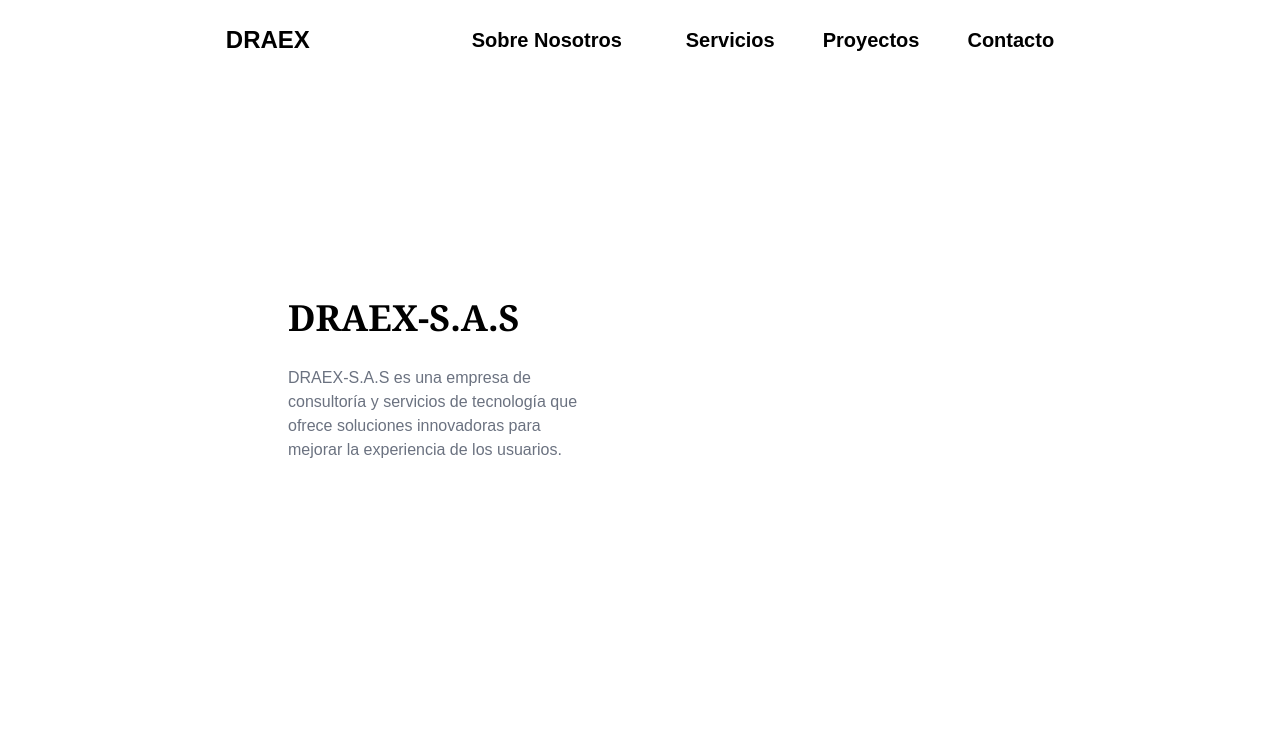
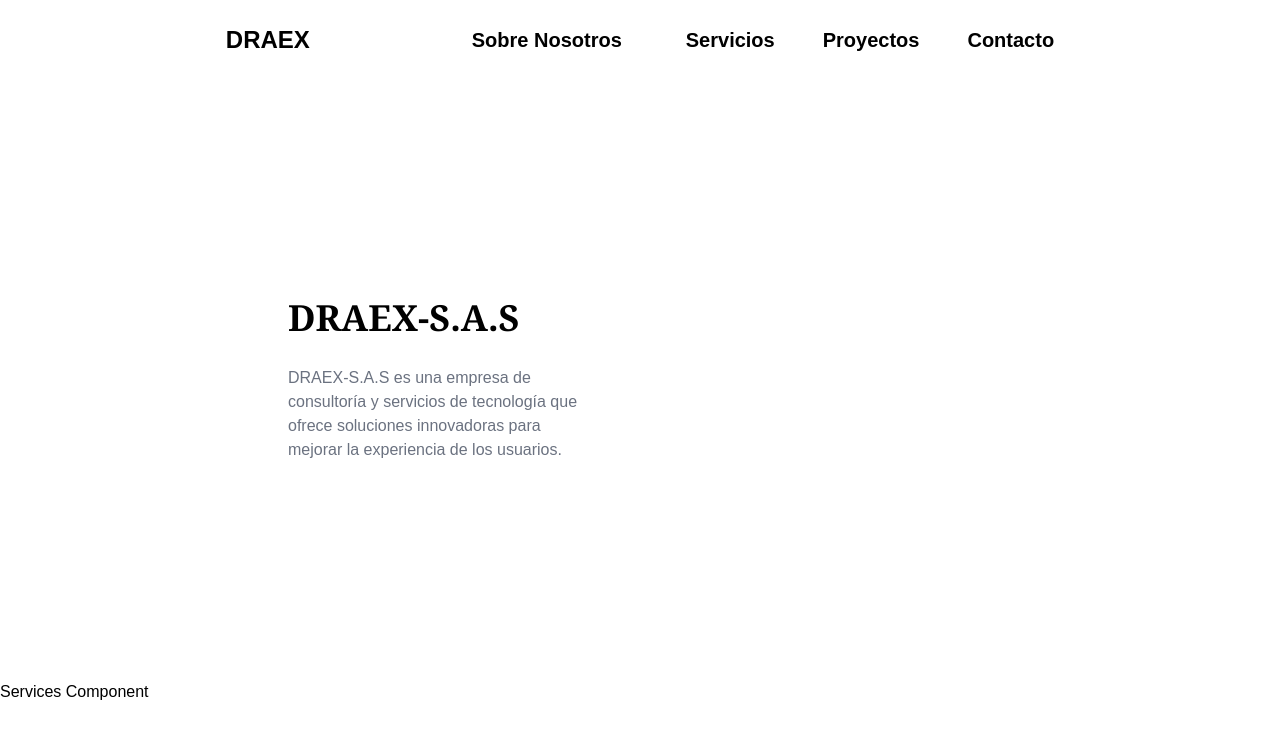
Before and after one commit to wacho91/DRAEX, a React (Vite) app: page / in a window 1280 px wide. Shown: the top 736 px of the page. Built offline with nearby package versions, Linux system fonts and the light colour scheme; a web font is replaced by a local one.

Commit message:
Componnet Services

```diff
--- a/src/App.jsx
+++ b/src/App.jsx
@@ -1,5 +1,6 @@
 import Hero from "./Components/Hero/Hero"
 import Navbar from "./Components/Navbar/Navbar"
+import Services from "./Components/Services/Services"
 import './index.css'
 
 function App() {
@@ -8,6 +9,7 @@ function App() {
     <main className="overflow-x-hidden">
       <Navbar />
       <Hero />
+      <Services />
     </main>
   )
 }
--- /dev/null
+++ b/src/Components/Services/Services.jsx
@@ -0,0 +1,11 @@
+
+
+const Services = () => {
+  return (
+    <div>
+        Services Component
+    </div>
+  )
+}
+
+export default Services
```
